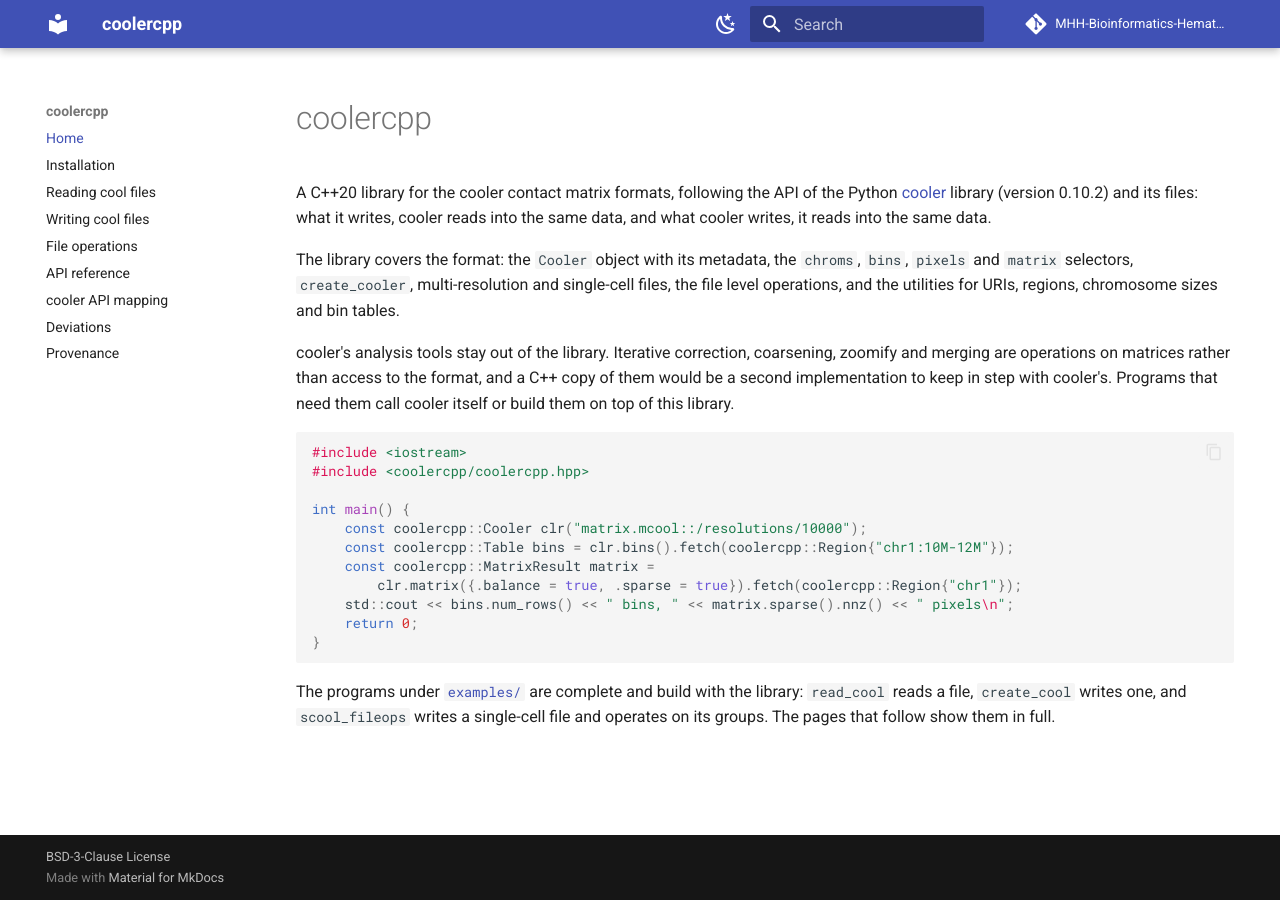
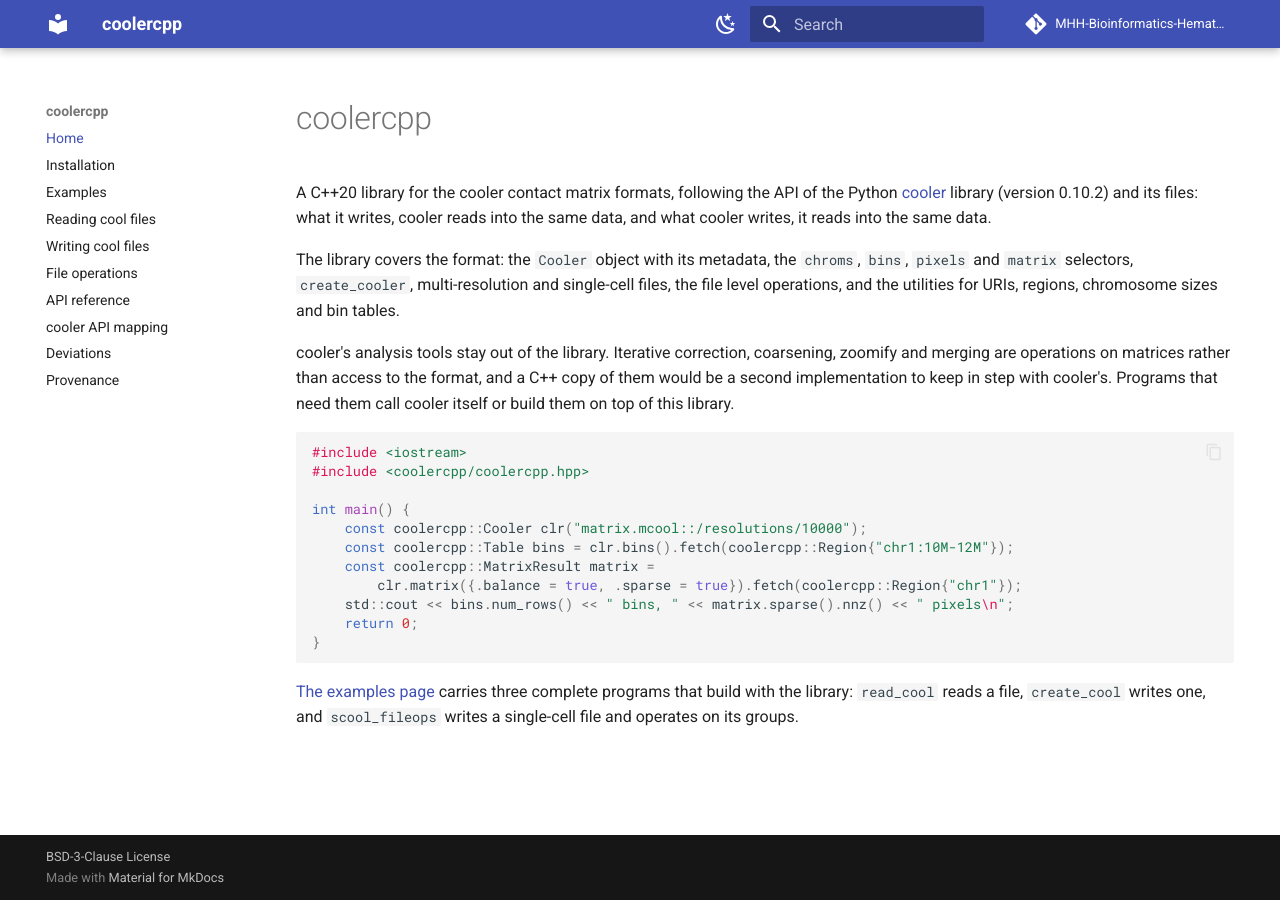
Before and after one commit to MHH-Bioinformatics-Hematology/coolercpp, an MkDocs documentation site: the page built from docs/index.md, in a window 1280 px wide. Built offline with MkDocs 1.6.1 and Material for MkDocs 9.7.7, drawn with Linux system fonts in a browser that asks for light colours; comment, search, counter and statistics services are not loaded.

Commit message:
Give the examples their own page in the documentation
The programs sat inside the reading, writing and file operation pages, where
a reader looking for a program to start from had to find them. They are now
one page in the navigation, with how to build and run each one and the
output it prints, and the guide pages link to it.

Co-Authored-By: Claude Opus 5 (1M context) <noreply@anthropic.com>

````diff
--- a/docs/index.md
+++ b/docs/index.md
@@ -30,7 +30,6 @@ int main() {
 }
 ```
 
-The programs under [`examples/`](https://github.com/MHH-Bioinformatics-Hematology/coolercpp/tree/main/examples)
-are complete and build with the library: `read_cool` reads a file,
-`create_cool` writes one, and `scool_fileops` writes a single-cell file and
-operates on its groups. The pages that follow show them in full.
+[The examples page](examples.md) carries three complete programs that build with
+the library: `read_cool` reads a file, `create_cool` writes one, and
+`scool_fileops` writes a single-cell file and operates on its groups.
--- a/mkdocs.yml
+++ b/mkdocs.yml
@@ -43,6 +43,7 @@ markdown_extensions:
 nav:
   - Home: index.md
   - Installation: install.md
+  - Examples: examples.md
   - Reading cool files: reading.md
   - Writing cool files: writing.md
   - File operations: files.md
````
Also changed, not shown: docs/examples.md (added, +75 -0 lines), docs/files.md (+4 -22 lines), docs/reading.md (+2 -15 lines), docs/writing.md (+10 -11 lines).
